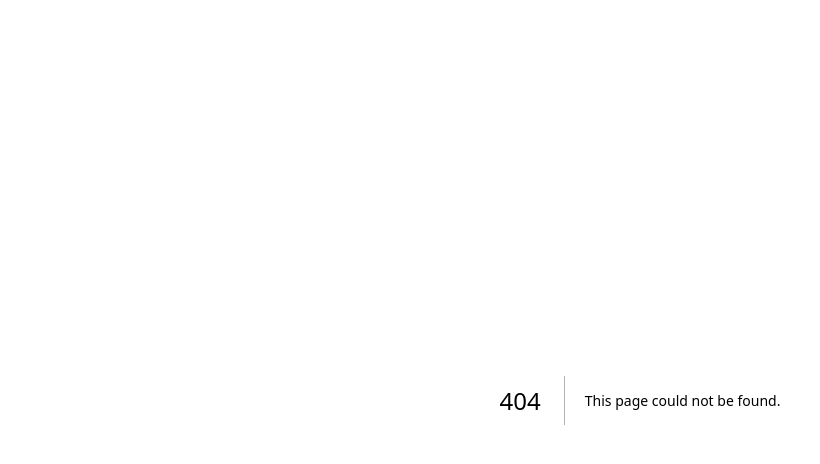
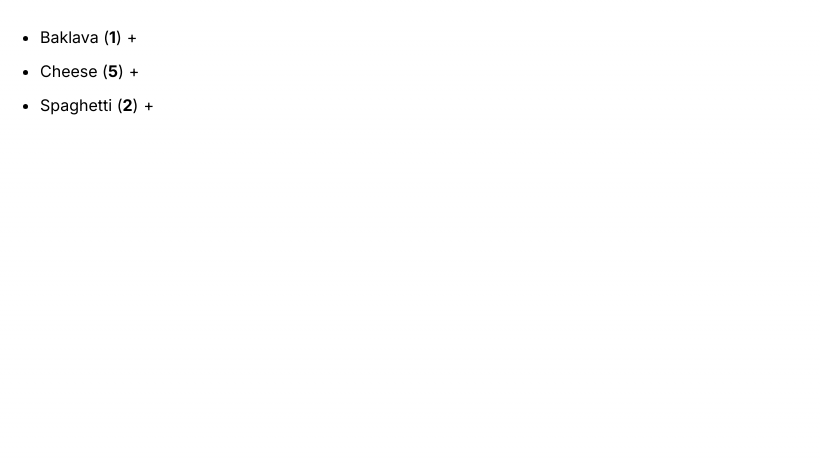
Before and after one commit to chut89/demo-set-intersection-client, a Next.js app: page /shopping-cart in a window 1280 px wide. Before the commit this address had no page. Shown: the top 464 px of the page, without its empty margins (0-820 px from the left). Built offline with nearby package versions, Linux system fonts and the light colour scheme.

Commit message:
add shopping cart example

```diff
--- a/src/app/page.tsx
+++ b/src/app/page.tsx
@@ -49,6 +49,9 @@
             <Link href="/shape-with-useImmer">Shape example (with useImmer)</Link>
           </li>
         </ul>
+        <li>
+          <Link href="/shopping-cart">Shopping cart example</Link>
+        </li>
       </ul>
     </nav>
   )
--- /dev/null
+++ b/src/app/shopping-cart/page.tsx
@@ -0,0 +1,47 @@
+'use client';
+
+import { useState } from 'react';
+
+import './shopping-cart.css';
+
+const initialProducts = [{
+  id: 0,
+  name: 'Baklava',
+  count: 1,
+}, {
+  id: 1,
+  name: 'Cheese',
+  count: 5,
+}, {
+  id: 2,
+  name: 'Spaghetti',
+  count: 2,
+}];
+
+export default function ShoppingCart() {
+  const [
+    products,
+    setProducts
+  ] = useState(initialProducts)
+
+  function handleIncreaseClick(productId) {
+    setProducts(products.map((prod, idx) => idx == productId ? {...prod, count: prod.count + 1} : prod));
+  }
+
+  return (
+    <ul>
+      {products.map(product => (
+        <li key={product.id}>
+          {product.name}
+          {' '}
+          (<b>{product.count}</b>)
+          <button onClick={() => {
+            handleIncreaseClick(product.id);
+          }}>
+            +
+          </button>
+        </li>
+      ))}
+    </ul>
+  );
+}
--- /dev/null
+++ b/src/app/shopping-cart/shopping-cart.css
@@ -0,0 +1,9 @@
+ul {
+  padding-inline-start: 20px;
+}
+
+li {
+  list-style: disc;
+}
+
+button { margin: 5px; }
```
